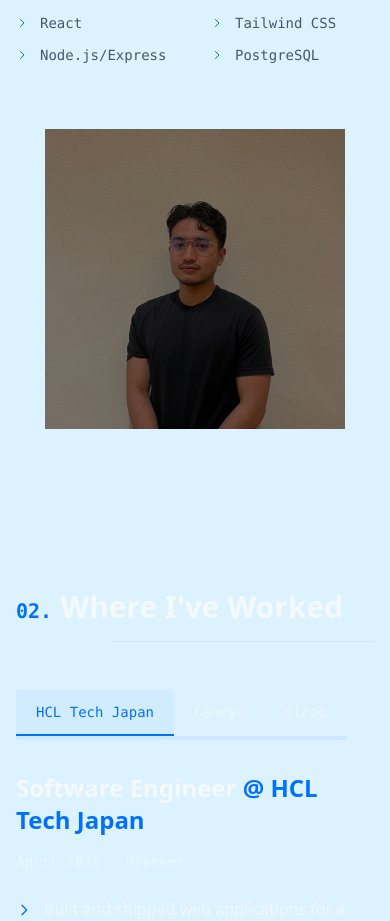
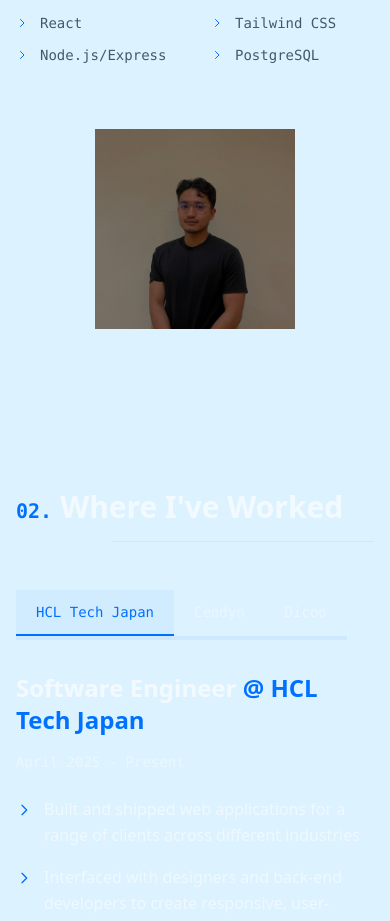
Before and after one commit to Kenta-Asakura/portfolio-v2, a React (Vite) app: page / in a window 390 px wide. Shown: the part 1886-2807 px from the top of the page. Built offline with nearby package versions, Linux system fonts and the light colour scheme.

Commit message:
Created components.css file to separate component specific styling (custom CSS)

```diff
--- a/src/index.css
+++ b/src/index.css
@@ -1,5 +1,8 @@
 @import "tailwindcss";
 @import "./styles/themes.css";
+/* @import "./styles/typography.css"; */
+@import "./styles/components.css";
+/* @import "./styles/utilities.css"; */
 
 /* CUSTOM STYLING */
 /* Override DaisyUI components */
@@ -11,38 +14,3 @@
   @apply !absolute;
   @apply !inset-x-0;
 }
-
-/* About section avatar overlay animation */
-.about-avatar {
-  --s: 300px;   /* Size - width/height of the image */
-  --b: 2.5px;     /* Border - thickness of the border on hover */
-  --g: 14px;    /* Gap - distance between image and border on hover */
-  --c: #4ECDC4; /* Update to match your theme color */
-
-  width: var(--s);
-  aspect-ratio: 1;
-  outline: calc(var(--s) / 2) solid rgba(0, 0, 0, 0.5);
-  outline-offset: calc(var(--s) / -2);
-  cursor: pointer;
-  transition: all 0.3s ease-in-out;
-  overflow: hidden;
-}
-.about-avatar:hover {
-  outline: var(--b) solid var(--c);
-  outline-offset: var(--g);
-}
-
-/* Responsive sizing */
-/* @media (max-width: 1024px) {
-  .about-avatar {
-    --s: 200px;
-    --g: 12px;
-  }
-}
-@media (max-width: 640px) {
-  .about-avatar {
-    --s: 180px;
-    --g: 10px;
-    --b: 6px;
-  }
-} */
--- /dev/null
+++ b/src/styles/components.css
@@ -0,0 +1,41 @@
+/* ==============================================
+   CUSTOM COMPONENTS
+   Component-specific styling
+   ============================================== */
+
+/* About Section - Avatar Overlay Animation */
+.about-avatar {
+  --s: 300px;   /* Size */
+  --b: 2.5px;   /* Border thickness */
+  --g: 14px;    /* Gap */
+  --c: oklch(75% 0.16 182.5); /* Primary color from theme */
+
+  width: var(--s);
+  aspect-ratio: 1;
+  outline: calc(var(--s) / 2) solid rgba(0, 0, 0, 0.5);
+  outline-offset: calc(var(--s) / -2);
+  cursor: pointer;
+  transition: all 0.3s ease-in-out;
+  overflow: hidden;
+}
+
+.about-avatar:hover {
+  outline: var(--b) solid var(--c);
+  outline-offset: var(--g);
+}
+
+/* Responsive avatar sizing */
+@media (max-width: 1024px) {
+  .about-avatar {
+    --s: 250px;
+    --g: 12px;
+  }
+}
+
+@media (max-width: 640px) {
+  .about-avatar {
+    --s: 200px;
+    --g: 10px;
+    --b: 2px;
+  }
+}
```
